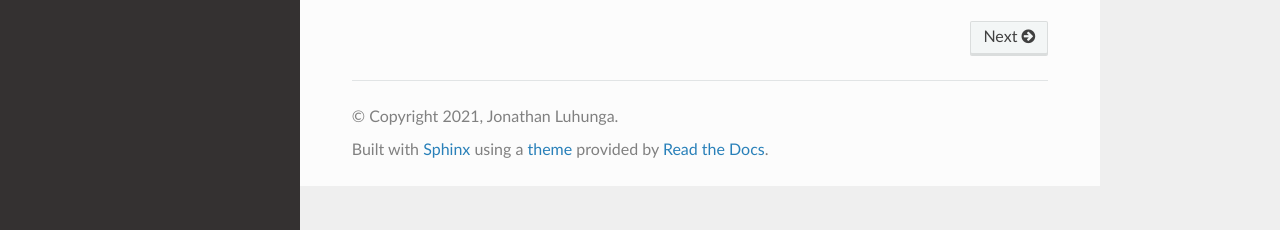
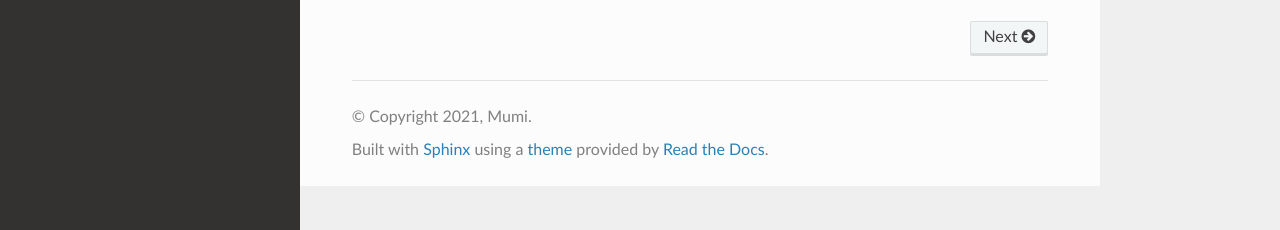
Before and after one commit to JonathanLuhunga/BusinessIntelligence, a Sphinx documentation site: the page built from docs/source/index.rst, in a window 1280 px wide. Shown: the part 667-897 px from the top of the page. Built offline with Sphinx 7.4.7 and the Read the Docs theme 2.0.0, drawn with Linux system fonts in a browser that asks for light colours.

Commit message:
Update conf.py

```diff
--- a/docs/source/conf.py
+++ b/docs/source/conf.py
@@ -3,8 +3,8 @@
 # -- Project information
 
 project = 'BIMumiDocs'
-copyright = '2021, Jonathan Luhunga'
-author = 'Jonathan Luhunga'
+copyright = '2021, Mumi'
+author = 'Mutanda Mining'
 
 release = '0.1'
 version = '0.1.0'
```
